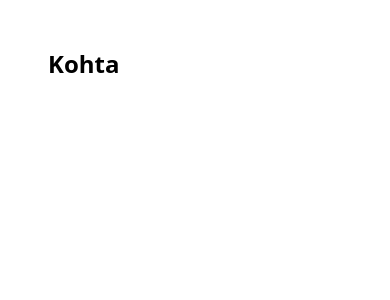
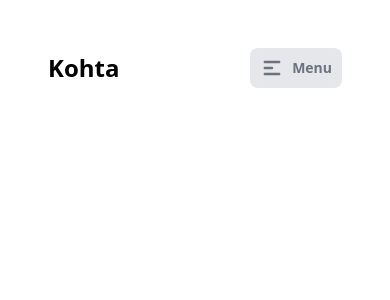
Before and after one commit to kohta9521/Kohta_Portfolio, a React (Vite) app: page / in a window 390 px wide. Shown: the top 300 px of the page. Built offline with nearby package versions, Linux system fonts and the light colour scheme.

Commit message:
add header toggle

```diff
--- a/src/App.jsx
+++ b/src/App.jsx
@@ -21,6 +21,17 @@ function App() {
             <a href="#" className='text-gray-600 hover:text-indigo-500 active:text-indigo-700 text-lg font-semibold transirion duraition-100'>Work</a>
             <a href="#" className='text-gray-600 hover:text-indigo-500 active:text-indigo-700 text-lg font-semibold transirion duraition-100'>Contact</a>
           </nav>
+
+          {/* button */}
+          <a href="#" className='hidden lg:inline-block bg-gray-200 hover:bg-gray-300 focus-visible:ring ring-indigo-300 text-gray-500 active:text-gray-700 text-sm md:text-base font-semibold text-center rounded-lg outline-none transition duration-100 px-8 py-3'>Contact</a>
+
+          <button type='button' className='inline-flex items-center lg:hidden bg-gray-200 hover:bg-gray-300 focus-visible:ring ring-indigo-300 text-gray-500 active:text-gray-700 text-sm md:text-base font-semibold rounded-lg gap-2 px-2.5 py-2'>
+            <svg xmlns="http://www.w3.org/2000/svg" class="h-6 w-6" viewBox="0 0 20 20" fill="currentColor">
+              <path fill-rule="evenodd" d="M3 5a1 1 0 011-1h12a1 1 0 110 2H4a1 1 0 01-1-1zM3 10a1 1 0 011-1h6a1 1 0 110 2H4a1 1 0 01-1-1zM3 15a1 1 0 011-1h12a1 1 0 110 2H4a1 1 0 01-1-1z" clip-rule="evenodd" />
+            </svg>
+
+            Menu
+          </button>
         </header>
       </div>
     </div>
```
